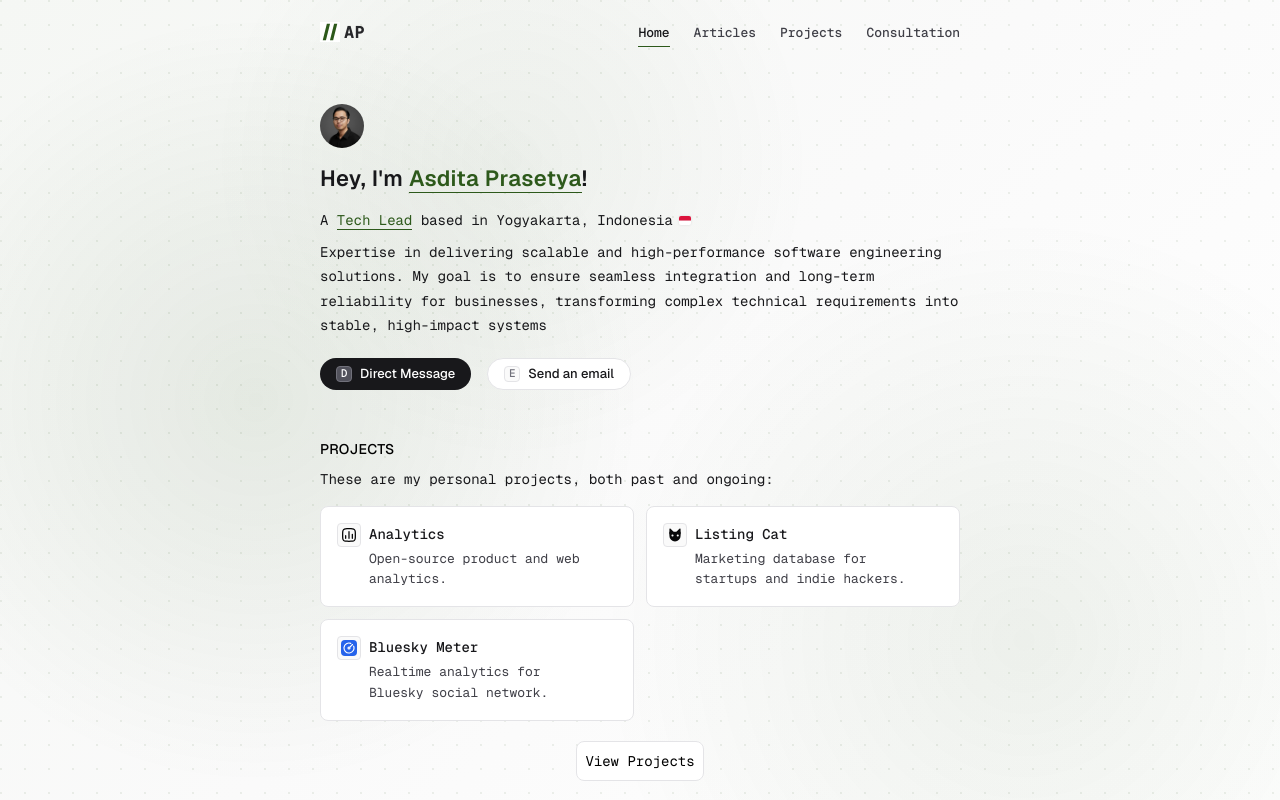
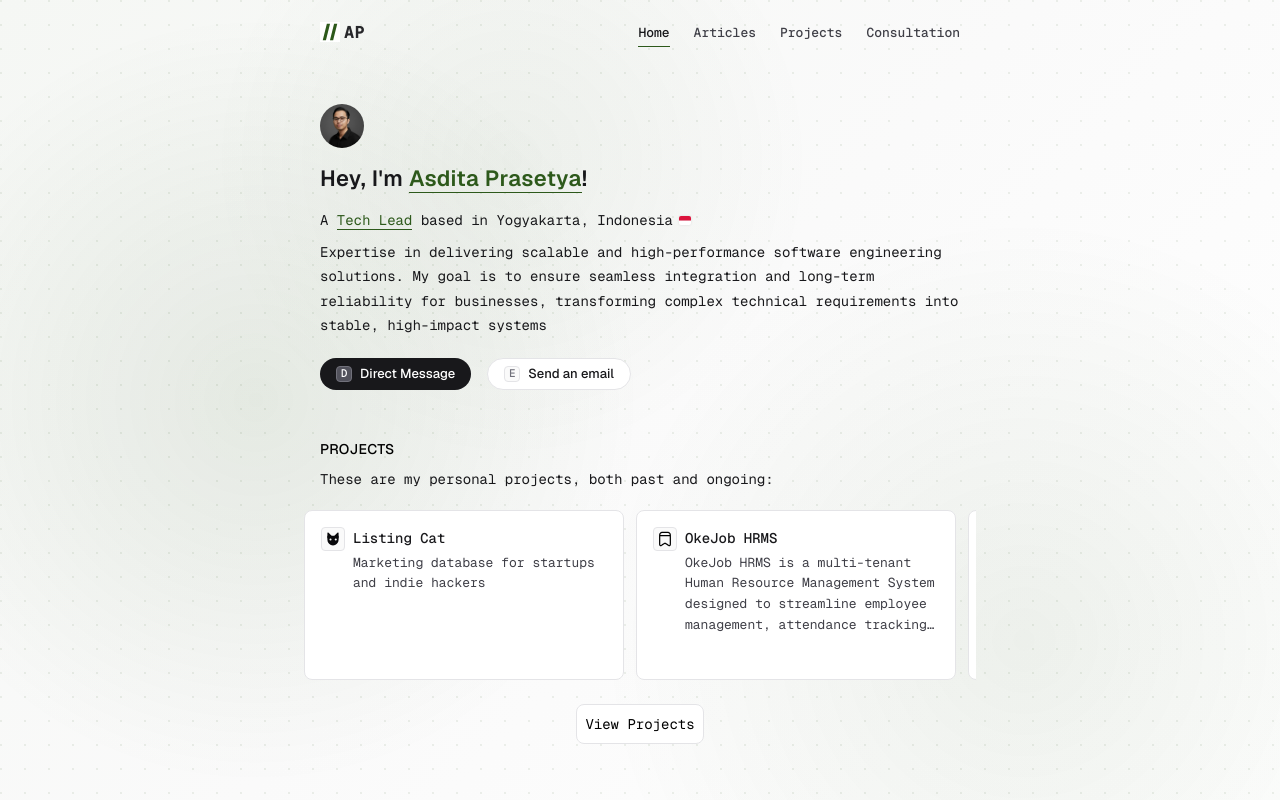
Before and after one commit to hellodit/me, a Next.js app: page / in a window 1280 px wide. Shown: the top 800 px of the page. Built offline with nearby package versions, Linux system fonts and the light colour scheme; no server answers.

Commit message:
Enhance project display by refactoring ProjectCard and introducing ProjectsSlider for improved project navigation. Update ProjectsPage and HomeProjects to utilize new components, and add icon support in project metadata.

```diff
--- a/app/projects/page.tsx
+++ b/app/projects/page.tsx
@@ -33,12 +33,12 @@ export default function ProjectsPage() {
             {projects.map((project) => {
               if (!project) return null
               return (
-                <li key={project.slug}>
+                <li key={project.slug} className="flex">
                   <ProjectCard
                     title={project.frontmatter.title}
                     description={project.frontmatter.description}
-                    status={project.frontmatter.status}
                     slug={project.slug}
+                    icon={project.frontmatter.icon}
                     tags={project.frontmatter.tags}
                   />
                 </li>
--- a/components/ProjectCard.tsx
+++ b/components/ProjectCard.tsx
@@ -1,17 +1,19 @@
 import { IconHugeLinkSquare02 } from '@/components/icons/huge/IconHugeLinkSquare02'
 import Link from 'next/link'
+import { ProjectIcon } from '@/components/ProjectIcon'
 import { cn } from '@/utils/css'
 
 interface ProjectCardProps {
   title: string
   description: string
   slug?: string
-  icon?: React.ReactNode
+  icon?: string
   tags?: string[]
+  className?: string
 }
 
-const cardClassName =
-  'group block p-4 rounded-lg bg-layout-secondary-active border border-layout-primary outline-none transition-all duration-200 hover:border-zinc-300 hover:shadow-sm'
+const cardBaseClassName =
+  'group flex min-h-0 flex-1 flex-col rounded-lg border border-layout-primary bg-layout-secondary-active p-4 outline-none transition-all duration-200 hover:border-zinc-300 hover:shadow-sm'
 
 export function ProjectCard({
   title,
@@ -19,14 +21,15 @@ export function ProjectCard({
   slug,
   icon,
   tags,
+  className,
 }: ProjectCardProps) {
   return (
-    <Link href={`/projects/${slug}`} className={cardClassName}>
-          <div className="flex items-start justify-between gap-3">
-        <div className="flex min-w-0 flex-1 items-start gap-2">
+    <Link href={`/projects/${slug}`} className={cn(cardBaseClassName, className)}>
+      <div className="flex min-h-0 flex-1 flex-col">
+        <div className="flex items-start gap-2">
           {icon && (
             <div className="shrink-0 grid place-content-center size-6 rounded-sm border border-layout-primary bg-layout-secondary-contrast [&>svg]:size-4">
-              {icon}
+              <ProjectIcon name={icon} className="fill-inherit" />
             </div>
           )}
           <div className="min-w-0 flex-1">
@@ -38,18 +41,23 @@ export function ProjectCard({
             >
               {title}
             </h3>
-            <p className="mt-1 text-sm leading-[1.6] text-tertiary">{description}</p>
+            <p className="mt-1 line-clamp-4 text-sm leading-[1.6] text-tertiary">
+              {description}
+            </p>
+          </div>
+        </div>
+        <div className="mt-3 flex shrink-0 items-center justify-end gap-2">
           {tags && tags.length > 0 && (
-              <p className="mt-2 text-xs text-faded">
+            <p className="flex-1 truncate text-xs text-faded">
               {tags.map((tag) => `#${tag}`).join(' ')}
             </p>
           )}
+          {/* Move the icon to the very bottom */}
         </div>
-        </div>
-        <div className="flex shrink-0 items-center gap-2">
+        <div className="flex justify-end">
           <IconHugeLinkSquare02
             className={cn(
-                'size-3.5 fill-zinc-400 transition-all duration-200',
+              'size-3.5 shrink-0 fill-zinc-400 transition-all duration-200',
               'opacity-0 -translate-x-1 group-hover:opacity-100 group-hover:translate-x-0'
             )}
           />
--- /dev/null
+++ b/components/ProjectIcon.tsx
@@ -0,0 +1,22 @@
+import { IconAnalytics01 } from '@/components/icons/huge/IconAnalytics01'
+import { IconHugeBookmark01 } from '@/components/icons/huge/IconHugeBookmark01'
+import { LogoProjectBlueskyMeter } from '@/components/logos/projects/LogoProjectBlueskyMeter'
+import { LogoProjectListingCat } from '@/components/logos/projects/LogoProjectListingCat'
+
+const iconMap: Record<string, React.ComponentType<React.SVGProps<SVGSVGElement>>> = {
+  analytics: IconAnalytics01,
+  'analytics-platform': IconAnalytics01,
+  listingcat: LogoProjectListingCat,
+  'bluesky-meter': LogoProjectBlueskyMeter,
+  'oke-job-hrms': IconHugeBookmark01,
+}
+
+interface ProjectIconProps {
+  name: string
+  className?: string
+}
+
+export function ProjectIcon({ name, className }: ProjectIconProps) {
+  const Icon = iconMap[name] ?? IconHugeBookmark01
+  return <Icon className={className} />
+}
--- a/components/pages/home/HomeProjects.tsx
+++ b/components/pages/home/HomeProjects.tsx
@@ -1,43 +1,10 @@
-import { IconAnalytics01 } from '@/components/icons/huge/IconAnalytics01'
-import { LogoProjectBlueskyMeter } from '@/components/logos/projects/LogoProjectBlueskyMeter'
-import { LogoProjectListingCat } from '@/components/logos/projects/LogoProjectListingCat'
-import { ProjectCard } from '@/components/ProjectCard'
+import { ProjectsSlider } from '@/components/pages/home/ProjectsSlider'
 import { SectionHeader } from '@/components/SectionHeader'
+import { getAllProjects } from '@/utils/mdx'
 import Link from 'next/link'
-import type { ProjectStatusType } from '@/types/ProjectStatusType'
-
-interface Project {
-  title: string
-  description: string
-  status: ProjectStatusType
-  slug: string
-  icon: React.ReactNode
-}
 
 export function HomeProjects() {
-  const projects: Array<Project> = [
-    {
-      title: 'Analytics',
-      description: 'Open-source product and web analytics.',
-      status: 'in development',
-      slug: 'analytics-platform',
-      icon: <IconAnalytics01 className="fill-inherit" />,
-    },
-    {
-      title: 'Listing Cat',
-      description: 'Marketing database for startups and indie hackers.',
-      status: 'active',
-      slug: 'listingcat',
-      icon: <LogoProjectListingCat />,
-    },
-    {
-      title: 'Bluesky Meter',
-      description: 'Realtime analytics for Bluesky social network.',
-      status: 'sold',
-      slug: 'bluesky-meter',
-      icon: <LogoProjectBlueskyMeter />,
-    },
-  ]
+  const projects = getAllProjects()
 
   return (
     <section className="@container/projects">
@@ -46,15 +13,7 @@ export function HomeProjects() {
         text="These are my personal projects, both past and ongoing:"
       />
 
-
-
-      <ul className="grid gap-3 @lg/projects:grid-cols-2">
-        {projects.map((project) => (
-          <li key={project.title}>
-            <ProjectCard {...project} />
-          </li>
-        ))}
-      </ul>
+      <ProjectsSlider projects={projects} />
 
       <div className="mb-4 mt-5 flex justify-center">
         <Link
--- /dev/null
+++ b/components/pages/home/ProjectsSlider.tsx
@@ -0,0 +1,73 @@
+'use client'
+
+import { ProjectCard } from '@/components/ProjectCard'
+import { useEffect, useRef, useState } from 'react'
+import type { ProjectFrontmatter } from '@/utils/mdx'
+
+interface Project {
+  slug: string
+  frontmatter: ProjectFrontmatter
+}
+
+interface ProjectsSliderProps {
+  projects: Array<Project | null>
+}
+
+const CARD_WIDTH = 320
+const GAP = 12
+const SCROLL_INTERVAL = 4000
+
+export function ProjectsSlider({ projects }: ProjectsSliderProps) {
+  const scrollRef = useRef<HTMLDivElement>(null)
+  const [isPaused, setIsPaused] = useState(false)
+
+  useEffect(() => {
+    const container = scrollRef.current
+    const validProjects = projects.filter(Boolean)
+    if (!container || validProjects.length <= 1 || isPaused) return
+
+    const scroll = () => {
+      const firstItem = container.querySelector('li')
+      const scrollAmount = firstItem ? firstItem.getBoundingClientRect().width + GAP : CARD_WIDTH + GAP
+      const maxScroll = container.scrollWidth - container.clientWidth
+      const next = container.scrollLeft + scrollAmount
+
+      container.scrollTo({
+        left: next >= maxScroll - 1 ? 0 : next,
+        behavior: 'smooth',
+      })
+    }
+
+    const id = setInterval(scroll, SCROLL_INTERVAL)
+    return () => clearInterval(id)
+  }, [projects, isPaused])
+
+  return (
+    <div
+      ref={scrollRef}
+      className="-mx-4 snap-x snap-mandatory overflow-x-auto px-4 scroll-smooth [scrollbar-width:none] [&::-webkit-scrollbar]:hidden"
+      onMouseEnter={() => setIsPaused(true)}
+      onMouseLeave={() => setIsPaused(false)}
+    >
+      <ul className="flex gap-3 py-1">
+        {projects.map((project) => {
+          if (!project) return null
+          return (
+            <li key={project.slug} className="shrink-0 snap-start">
+              <div className="flex h-[170px] w-[min(85vw,320px)] min-w-[280px]">
+                <ProjectCard
+                  className="h-full w-full overflow-hidden"
+                  title={project.frontmatter.title}
+                  description={project.frontmatter.description}
+                  slug={project.slug}
+                  icon={project.frontmatter.icon}
+                  tags={project.frontmatter.tags}
+                />
+              </div>
+            </li>
+          )
+        })}
+      </ul>
+    </div>
+  )
+}
--- a/content/projects/analytics-platform.mdx
+++ b/content/projects/analytics-platform.mdx
@@ -3,6 +3,7 @@ title: Analytics Platform
 description: Open-source product and web analytics platform built with Next.js and TypeScript
 date: '2024-12-01'
 status: in development
+icon: analytics-platform
 link: https://github.com/asditaprasetya/analytics
 tags:
   - Next.js
--- a/content/projects/bluesky-meter.mdx
+++ b/content/projects/bluesky-meter.mdx
@@ -3,6 +3,7 @@ title: Bluesky Meter
 description: Realtime analytics for Bluesky social network
 date: '2024-03-10'
 status: sold
+icon: bluesky-meter
 link: https://blueskymeter.com
 tags:
   - Analytics
--- a/content/projects/listingcat.mdx
+++ b/content/projects/listingcat.mdx
@@ -3,6 +3,7 @@ title: Listing Cat
 description: Marketing database for startups and indie hackers
 date: '2024-06-15'
 status: active
+icon: listingcat
 link: https://www.listingcat.com
 tags:
   - Marketing
--- /dev/null
+++ b/content/projects/oke-job-hrms.mdx
@@ -0,0 +1,57 @@
+---
+title: OkeJob HRMS
+description: OkeJob HRMS is a multi-tenant Human Resource Management System designed to streamline employee management, attendance tracking, and payroll automation within a single integrated platform. The project aims to simplify HR operations, reduce manual workload, and ensure process accuracy across multiple business units.
+date: '2024-06-15'
+status: active
+icon: oke-job-hrms
+link: https://www.listingcat.com
+tags:
+  - Marketing
+  - Database
+  - Startups
+---
+
+
+
+## **Overview**
+
+OkeJob HRMS is a **multi-tenant Human Resource Management System** designed to streamline employee management, attendance tracking, and payroll automation within a single integrated platform. The project aims to simplify HR operations, reduce manual workload, and ensure process accuracy across multiple business units.
+
+## **Scope & Features**
+
+The system includes a wide range of modules that address critical HR functions:
+
+- Employee & Role Management
+- Payroll Automation and Overtime Calculation
+- Attendance & Shift Scheduling
+- Leave Request Workflow
+- Document Management and Access Control
+- Multi-tenant Architecture for multiple companies within one platform
+- API Integrations with payment and analytics services
+
+## **Technology Stack & Architecture**
+
+OkeJob HRMS is built using **Laravel 12**, applying **Domain-Driven Design (DDD)** and a **modular architecture** to ensure scalability and maintainability.
+
+- **Database:** PostgreSQL for relational data, Redis for caching and job queues
+- **Infrastructure:** Docker Compose for containerized environments, deployed via GitHub Actions CI/CD
+- **Backend Design:** Service Layer and Repository Pattern for separation of business logic
+- **Architecture:** Each domain (Employee, Attendance, Payroll, Document) is isolated to support independent scaling and modular enhancements
+
+## **Role & Responsibilities**
+
+I served as the **Technical Lead and Backend Architect**, responsible for:
+
+- Designing the overall system architecture and database schema
+- Implementing core modules such as attendance, payroll, and multi-tenancy
+- Leading the backend development team and conducting code reviews
+- Setting up the CI/CD deployment pipeline and API integration standards
+- Ensuring code quality and best practices aligned with Laravel standards
+
+## **Impact & Results**
+
+The system successfully improved HR operational efficiency across multiple client organizations:
+
+- Processed over **15,000 employee records** from various tenants
+- Accelerated leave approval and payroll cycles from **3 days to less than 1 day**
+- Increased system uptime and reliability through containerized deployment
--- a/utils/mdx.ts
+++ b/utils/mdx.ts
@@ -17,6 +17,7 @@ export interface ProjectFrontmatter {
   status: 'active' | 'in development' | 'sold' | 'archived'
   date: string
   link?: string
+  icon?: string
   tags?: string[]
 }
 
```
Lines whose indentation alone changed are shown as unchanged.
